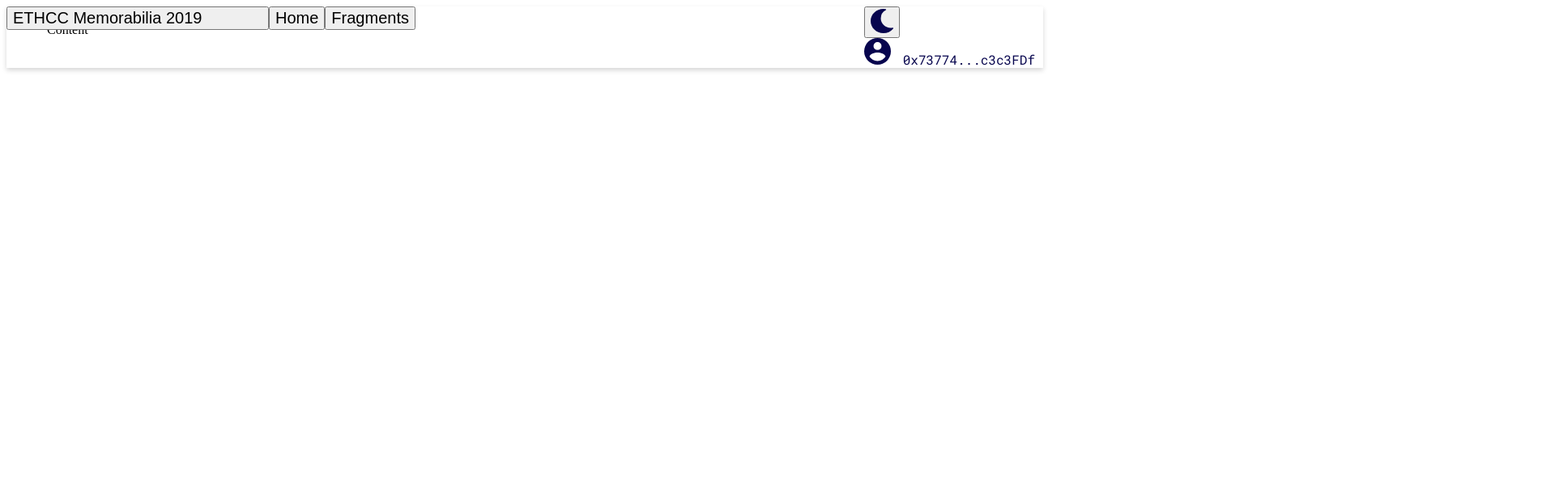
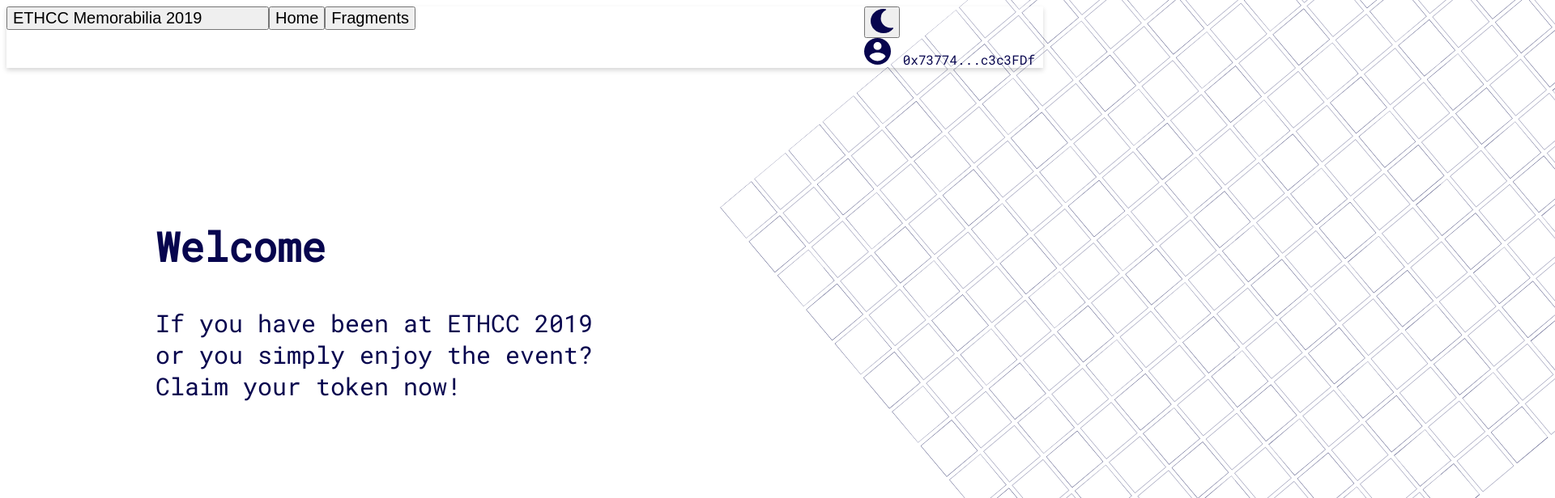
Before and after one commit to l-henri/fragment-nft-front, a React (Create React App) app: page / in a window 1280 px wide. Shown: the top 616 px of the page at 81% size, 1920 px wide, since content can reach past the window. Built offline with nearby package versions, Linux system fonts and the light colour scheme.

Commit message:
add Header content

```diff
--- a/src/containers/App.tsx
+++ b/src/containers/App.tsx
@@ -2,16 +2,13 @@
 import './App.less';
 import { Layout } from 'antd';
 import { Header } from './Header';
-
-const { Content } = Layout;
+import { Content } from './Content';
 
 const App: React.FC = () => {
   return (
     <Layout className="layout">
       <Header />
-      <Content style={{ padding: '20px 50px' }}>
-        <div className="site-layout-content">Content</div>
-      </Content>
+      <Content />
     </Layout>
   );
 };
--- /dev/null
+++ b/src/containers/Content/index.less
@@ -0,0 +1,28 @@
+.content {
+  min-height: 100%;
+  padding: 24px;
+  background: #fff;
+}
+
+.welcome-container {
+  margin-top: 15em;
+  margin-left: 10em;
+  opacity: 1;
+  color: #07054e;
+  font-family: 'Roboto Mono';
+}
+
+.welcome-title {
+  font-size: 50px;
+}
+
+.welcome-text {
+  font-size: 30px;
+}
+
+.img-grid {
+  position: absolute;
+  top: -453px;
+  left: 801px;
+  opacity: 1;
+}
--- /dev/null
+++ b/src/containers/Content/index.tsx
@@ -0,0 +1,26 @@
+import React from 'react';
+import { Layout, Typography } from 'antd';
+import Grid from '@assets/main-grill.svg';
+import './index.less';
+
+const { Content: AntContent } = Layout;
+const { Title, Text, Paragraph } = Typography;
+
+export const Content: React.FC = () => {
+  return (
+    <AntContent>
+      <div className="content">
+        <div className="welcome-container">
+          <Title className="welcome-title">Welcome</Title>
+          <Paragraph className="welcome-text">
+            If you have been at ETHCC 2019
+            <br />
+            or you simply enjoy the event?
+          </Paragraph>
+          <Text className="welcome-text">Claim your token now!</Text>
+        </div>
+        <img className="img-grid" src={Grid} alt="Grid" />
+      </div>
+    </AntContent>
+  );
+};
```
